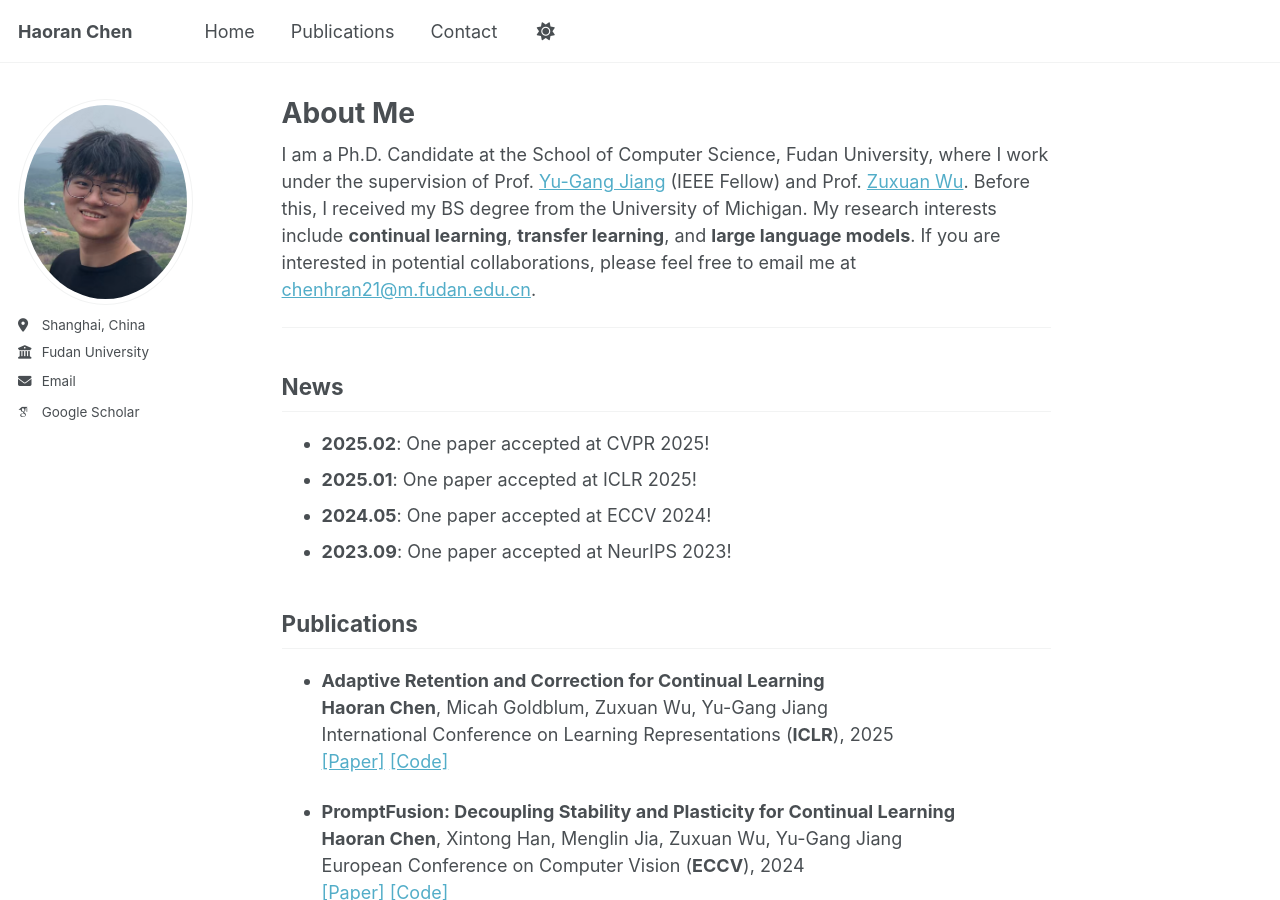
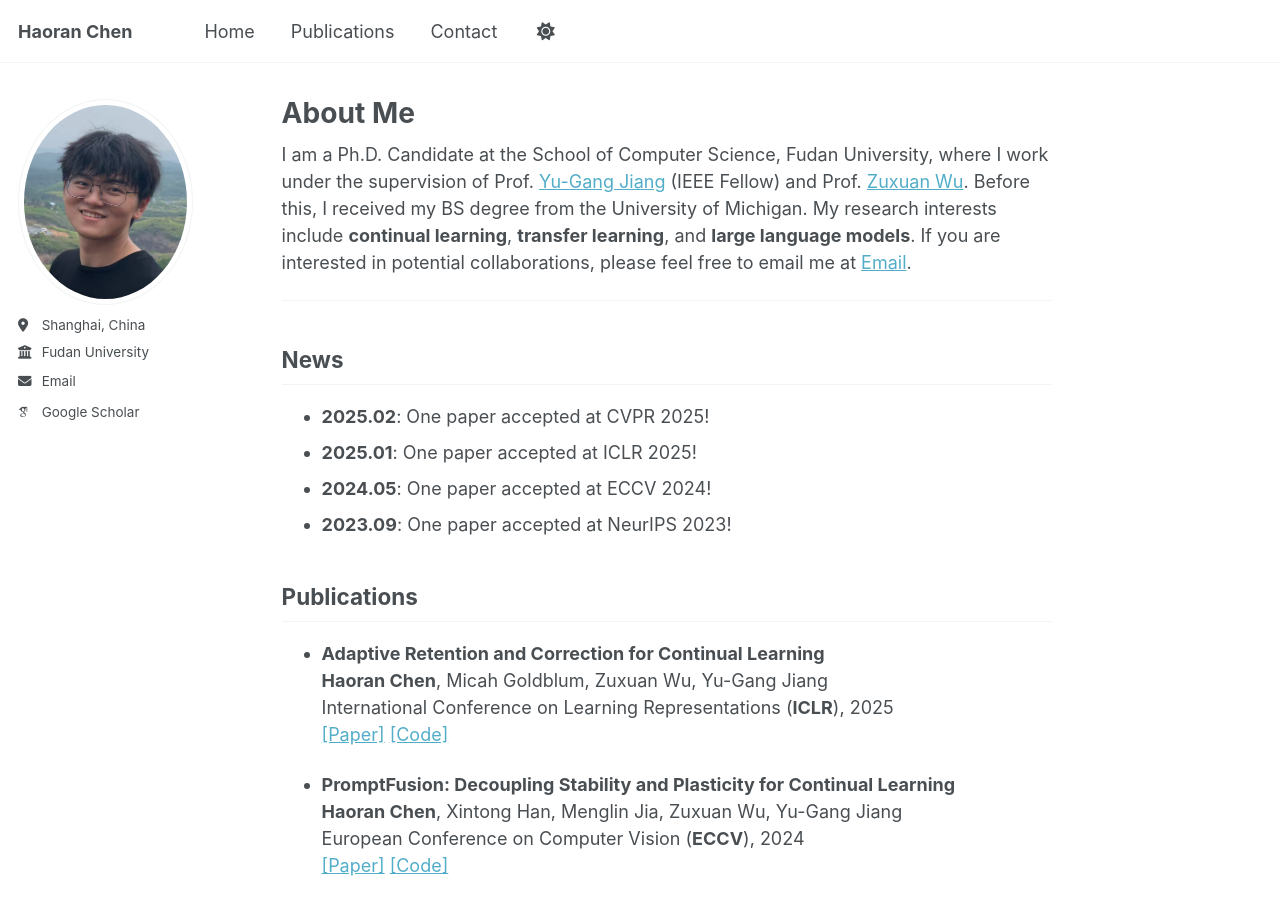
Before and after one commit to HaoranChen/haoranchen.github.io, a Jekyll site: the page built from _pages/about.md, in a window 1280 px wide and 900 px high. Built offline with Jekyll 4.4.1, drawn with Linux system fonts in a browser that asks for light colours; some web fonts are replaced.

Commit message:
Update about.md

```diff
--- a/_pages/about.md
+++ b/_pages/about.md
@@ -7,7 +7,7 @@ redirect_from:
   - /about.html
 ---
 
-I am a Ph.D. Candidate at the School of Computer Science, Fudan University, where I work under the supervision of Prof. [Yu-Gang Jiang](https://scholar.google.com/citations?user=f3_FP8AAAAAJ&hl=en) (IEEE Fellow) and Prof. [Zuxuan Wu](https://zxwu.azurewebsites.net/). Before this, I received my BS degree from the University of Michigan. My research interests include **continual learning**, **transfer learning**, and **large language models**. If you are interested in potential collaborations, please feel free to email me at [chenhran21@m.fudan.edu.cn](chenhran21@m.fudan.edu.cn).
+I am a Ph.D. Candidate at the School of Computer Science, Fudan University, where I work under the supervision of Prof. [Yu-Gang Jiang](https://scholar.google.com/citations?user=f3_FP8AAAAAJ&hl=en) (IEEE Fellow) and Prof. [Zuxuan Wu](https://zxwu.azurewebsites.net/). Before this, I received my BS degree from the University of Michigan. My research interests include **continual learning**, **transfer learning**, and **large language models**. If you are interested in potential collaborations, please feel free to email me at [Email](chenhran21@m.fudan.edu.cn).
 
 ---
 
```
